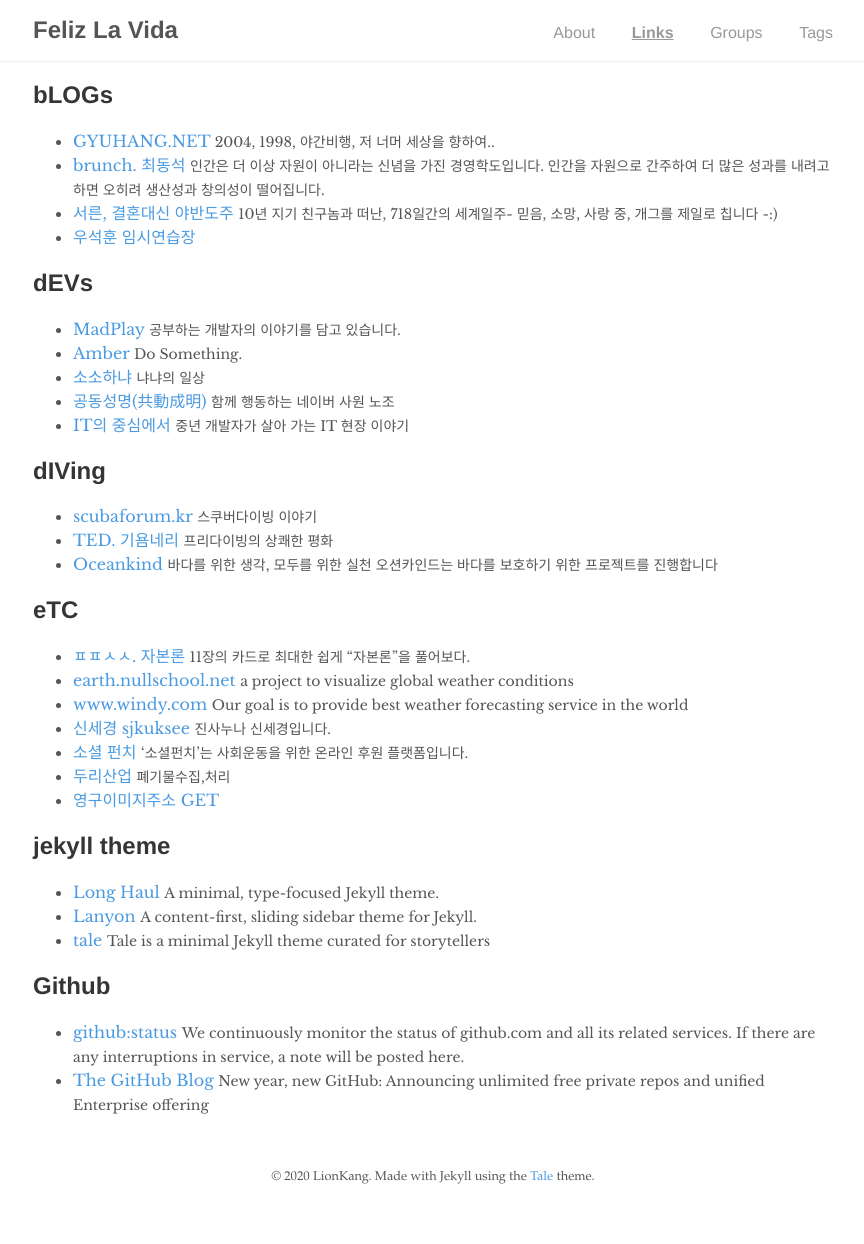
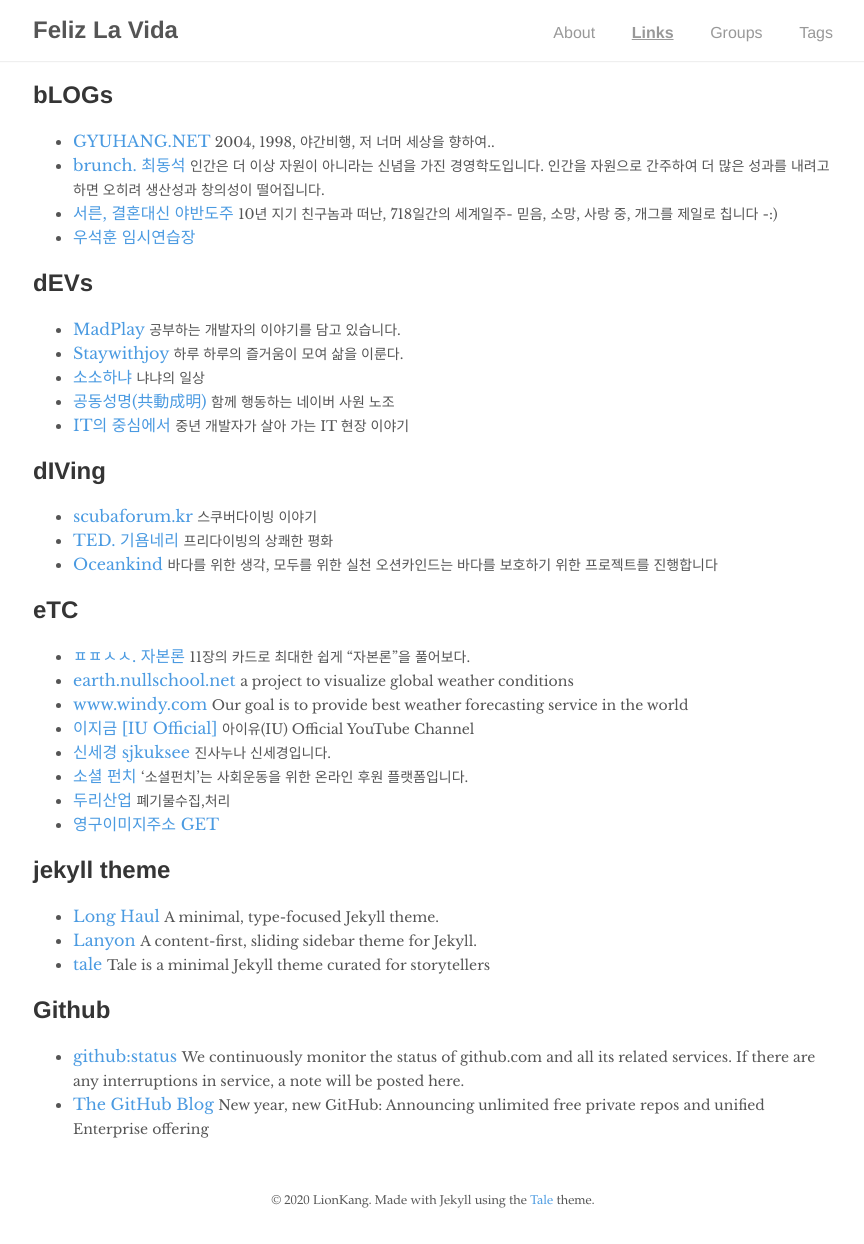
Before and after one commit to lionkang/lionkang.github.io, a Jekyll site: the page built from links.md, in a window 1280 px wide. Shown: the whole page, without its empty margins (207-1071 px from the left). Built offline with Jekyll 4.4.1, drawn with Linux system fonts in a browser that asks for light colours; nearby versions of some CDN libraries; comment, search, counter and statistics services are not loaded; before the commit the page ends 1220 px from its top, so only the background shows below that.

Commit message:
Update links.md

```diff
--- a/links.md
+++ b/links.md
@@ -14,7 +14,7 @@
 <h2>dEVs</h2>
 <ul>
 	<li><a href="https://madplay.github.io/" target="_blank">MadPlay</a> <span style="font-size:14px">공부하는 개발자의 이야기를 담고 있습니다.</span></li>
-	<li><a href="https://nypark425.github.io/" target="_blank">Amber</a> <span style="font-size:14px">Do Something.</span></li>
+	<li><a href="https://staywithjoy.github.io/" target="_blank">Staywithjoy</a> <span style="font-size:14px">하루 하루의 즐거움이 모여 삶을 이룬다.</span></li>
 	<li><a href="https://sosohanya.tistory.com/" target="_blank">소소하냐</a> <span style="font-size:14px">냐냐의 일상</span></li>
 	<li><a href="https://github.com/naverunion" target="_blank">공동성명(共動成明)</a> <span style="font-size:14px">함께 행동하는 네이버 사원 노조</span></li>
 	<li><a href="https://subokim.wordpress.com" target="_blank">IT의 중심에서</a> <span style="font-size:14px">중년 개발자가 살아 가는 IT 현장 이야기</span></li>
@@ -32,6 +32,7 @@
 	<li><a href="http://ppss.kr/archives/61578" target="_blank">ㅍㅍㅅㅅ. 자본론</a> <span style="font-size:14px">11장의 카드로 최대한 쉽게 “자본론”을 풀어보다.</span></li>
 	<li><a href="https://earth.nullschool.net/" target="_blank">earth.nullschool.net</a> <span style="font-size:14px">a project to visualize global weather conditions</span></li>
 	<li><a href="https://www.windy.com" target="_blank">www.windy.com</a> <span style="font-size:14px">Our goal is to provide best weather forecasting service in the world</span></li>
+	<li><a href="https://www.youtube.com/channel/UC3SyT4_WLHzN7JmHQwKQZww" target="_blank">이지금 [IU Official]</a> <span style="font-size:14px">아이유(IU) Official YouTube Channel</span></li>
 	<li><a href="https://www.youtube.com/channel/UCET3I7YOuGTO31OlYdg2B_w" target="_blank">신세경 sjkuksee</a> <span style="font-size:14px">진사누나 신세경입니다.</span></li>
 	<li><a href="https://www.socialfunch.org/" target="_blank">소셜 펀치</a> <span style="font-size:14px">‘소셜펀치’는 사회운동을 위한 온라인 후원 플랫폼입니다.</span></li>
 	<li><a href="https://map.naver.com/local/siteview.nhn?code=20415592&_ts=1544934079860" target="_blank">두리산업</a> <span style="font-size:14px">폐기물수집,처리</span></li>
```
